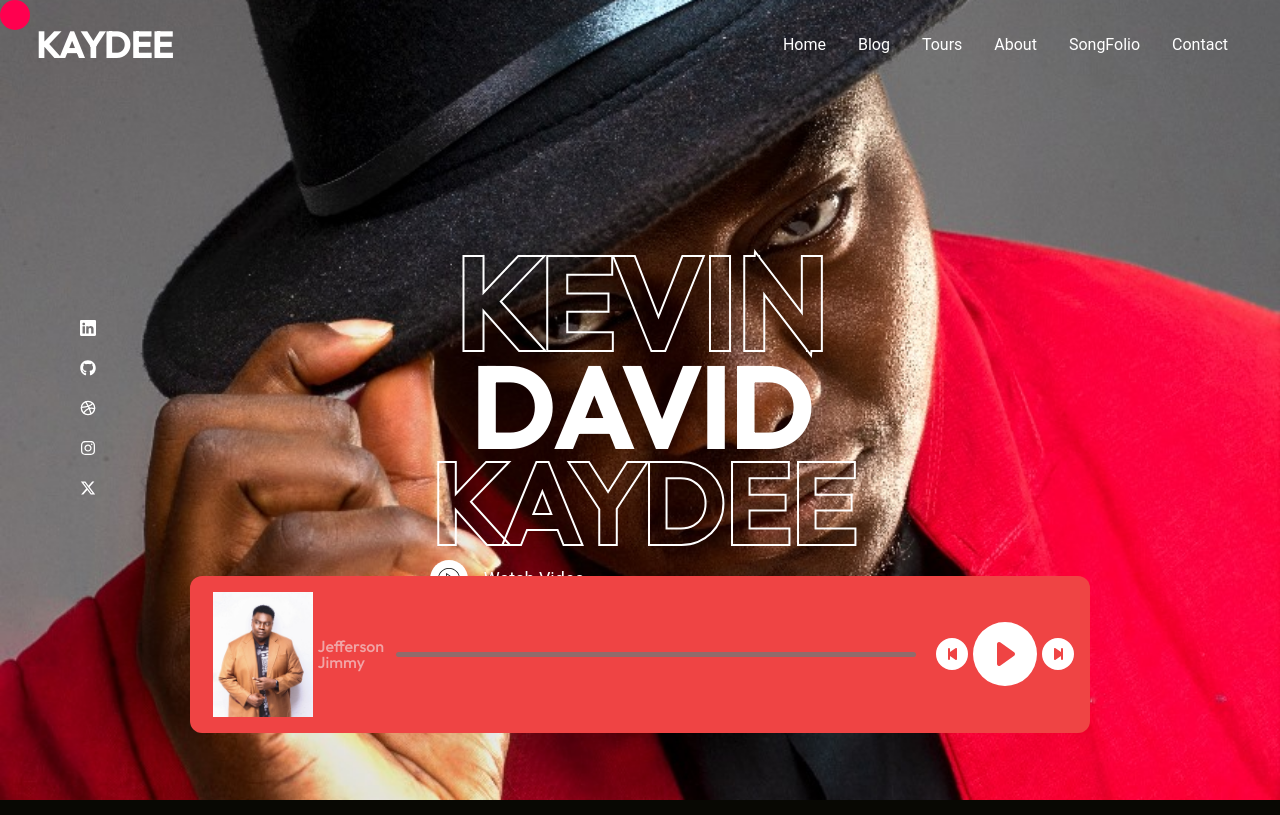
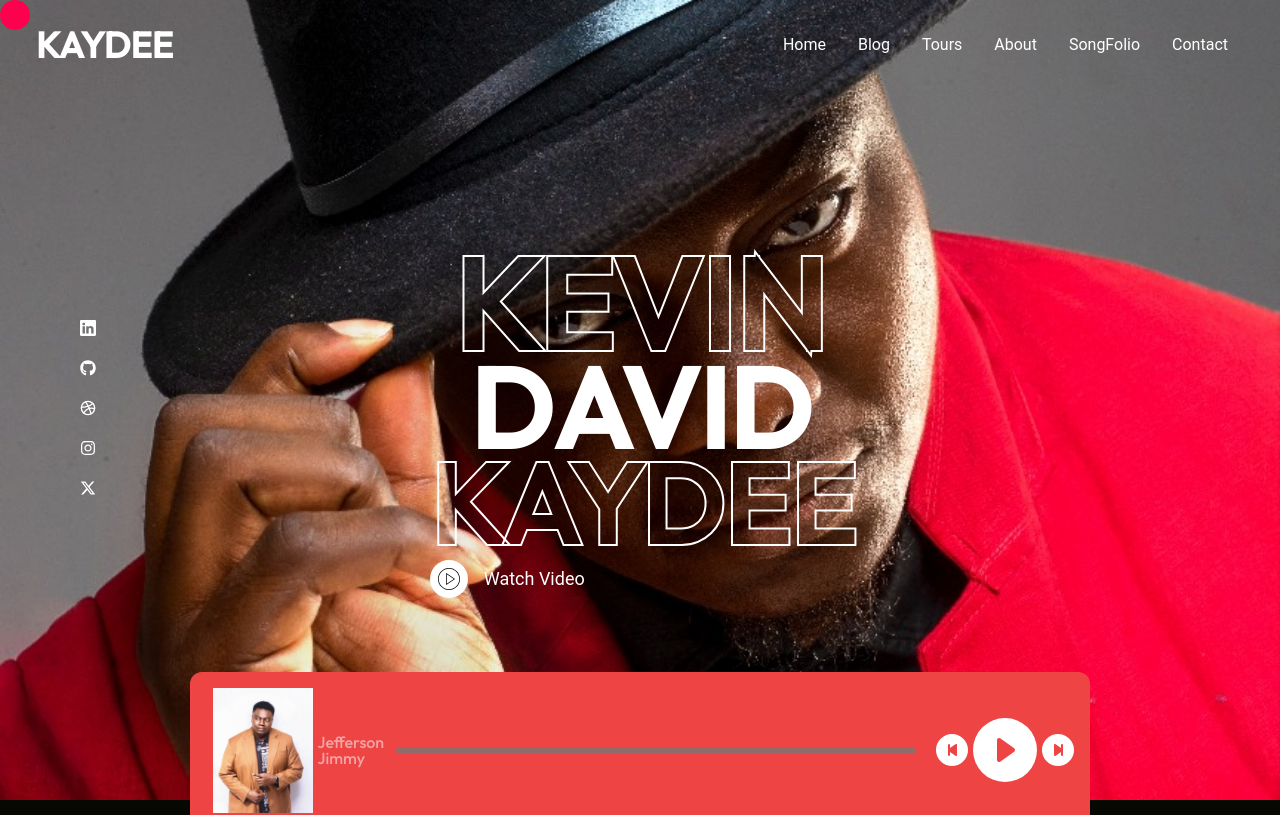
Before and after one commit to Simplevhick/Kevindavid, a Next.js app: page / in a window 1280 px wide. Shown: the top 815 px of the page. Built offline with nearby package versions, Linux system fonts and the light colour scheme.

Commit message:
changed the width to % instead of using rem

```diff
--- a/components/Player.jsx
+++ b/components/Player.jsx
@@ -62,7 +62,7 @@ const Player = ({
         bottom: 0,
         transition: { delay: 1.5, duration: 1.2, ease: "easeInOut" },
       }}
-      className="absolute w-[90%] max-w-[400px] lg:max-w-[900px] md:max-w-[670px] text-white top-[38rem] left-15 lg:top-[29rem] lg:left-38 md:top-[40rem] md:left-15"
+      className="absolute w-[90%] max-w-[400px] lg:max-w-[900px] md:max-w-[670px] text-white top-[38rem] left-15 lg:top-[70%] lg:left-38 md:top-[40rem] md:left-15"
     >
       <div className="flex bg-red-500 p-4 rounded-xl items-center lg:flex lg:bg-red-500 lg:p-6 lg:items-center md:flex md:bg-red-500 md:p-6 md:items-center xl:md:flex xl:bg-red-500 xl:p-4 xl:items-center xl:mt-[7rem]">
         <div className="flex items-center text-grey-200 ml-[7px] lg:flex lg:items-center lg:text-grey-200 md:flex md:items-center md:text-grey-200 ">
--- a/tailwind.config.js
+++ b/tailwind.config.js
@@ -27,10 +27,10 @@ module.exports = {
       },
     },
     screens: {
-      sm: "640px",
-      md: "768px",
-      lg: "1024px",
-      xl: "1280px",
+      "sm": "640px",
+      "md": "768px",
+      "lg": "1024px",
+      "xl": "1280px",
       "2xl": "1536px",
     },
   },
```
